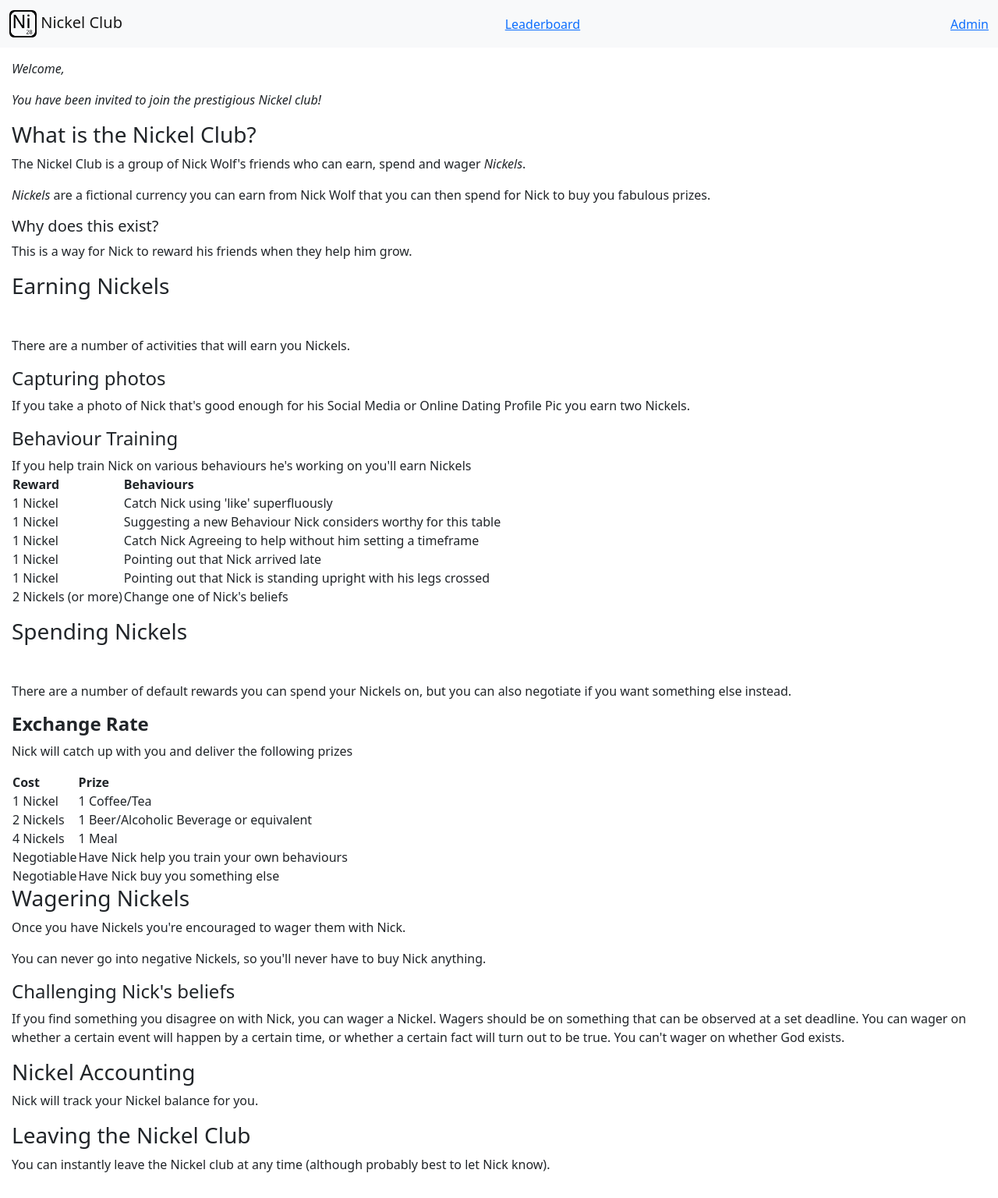
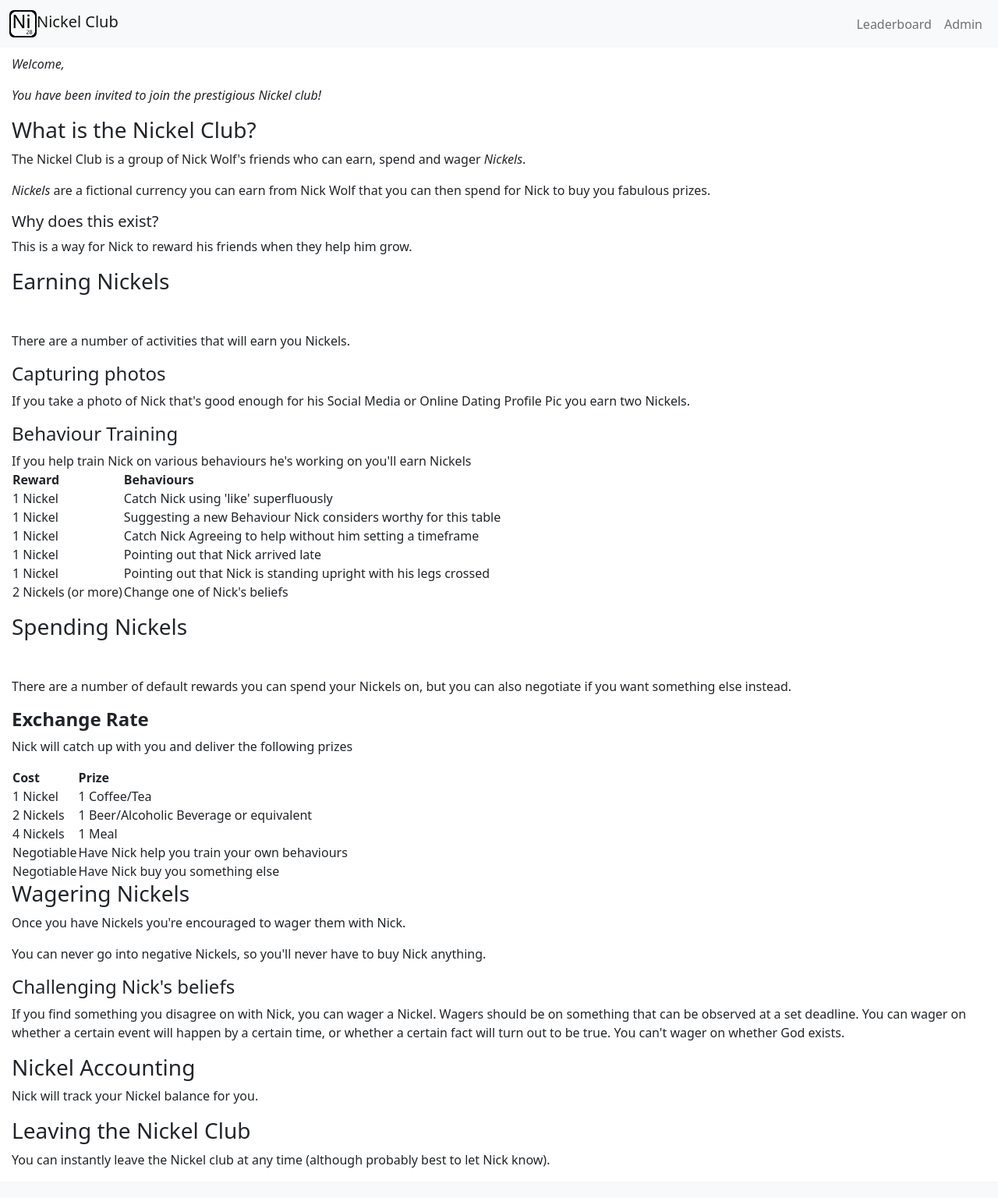
Before and after one commit to quintrino/nickel-club, a Flask app: page / in a window 1280 px wide. Shown: the whole page at 78% size. After the commit the page ends 1497 px from the top, so only its background shows below. Run offline with Flask 2, Linux system fonts and the light colour scheme.

Commit message:
Nicer navbar

```diff
--- a/nickel_club/admin/templates/admin/members.html
+++ b/nickel_club/admin/templates/admin/members.html
@@ -1,4 +1,4 @@
-{% extends 'admin/admin.html' %}
+{% extends 'base.html' %}
 {% block header %}
 <h1>{% block title %}Admin - Members{% endblock %}</h1>
 {% endblock %}
--- a/nickel_club/admin/templates/admin/nickel_requests.html
+++ b/nickel_club/admin/templates/admin/nickel_requests.html
@@ -1,4 +1,4 @@
-{% extends 'admin/admin.html' %}
+{% extends 'base.html' %}
 
 {% block header %}
 <h1>{% block title %}Admin - Nickel Requests{% endblock %}</h1>
--- a/nickel_club/admin/templates/admin/settings.html
+++ b/nickel_club/admin/templates/admin/settings.html
@@ -1,4 +1,4 @@
-{% extends 'admin/admin.html' %}
+{% extends 'base.html' %}
 
 {% block header %}
 <h1>{% block title %}Admin - Settings{% endblock %}</h1>
--- a/nickel_club/templates/base.html
+++ b/nickel_club/templates/base.html
@@ -2,9 +2,12 @@
   <head>
 		<title>{% block title %}{% endblock %} - Nickel Club</title>
     <link href="https://cdn.jsdelivr.net/npm/bootstrap@5.1.3/dist/css/bootstrap.min.css" rel="stylesheet" integrity="sha384-1BmE4kWBq78iYhFldvKuhfTAU6auU8tT94WrHftjDbrCEXSU1oBoqyl2QvZ6jIW3" crossorigin="anonymous">
+		<script src="https://cdn.jsdelivr.net/npm/bootstrap@5.1.3/dist/js/bootstrap.bundle.min.js" integrity="sha384-ka7Sk0Gln4gmtz2MlQnikT1wXgYsOg+OMhuP+IlRH9sENBO0LRn5q+8nbTov4+1p" crossorigin="anonymous"></script>
     <style>
     .content {
-      padding: 15px;
+      padding-left: 15px;
+      padding-right: 15px;
+      padding-top: 70px;
     }
 
 		.flash {
@@ -20,26 +23,45 @@
 	</head>
 	<body>
 		{% block navbar %}
-		<nav class="navbar navbar-light bg-light">
+		<nav class="navbar navbar-light navbar-expand-md bg-light justify-content-center fixed-top">
 			<div class="container-fluid">
-				<a class="navbar-brand" href="{{ url_for('public.about') }}">
+				<a href="{{ url_for('public.about') }}" class="navbar-brand d-flex w-50 me-auto">
 					<img id="logo" src="{{ url_for('static', filename='images/logo_placeholder.png') }}">
 					Nickel Club
 				</a>
-				<div class="nav-item">
-					<div><a href="{{ url_for('public.leaderboard') }}">Leaderboard</a></div>
+				<button class="navbar-toggler" type="button" data-bs-toggle="collapse" data-bs-target="#collapsingNavbar3">
+					<span class="navbar-toggler-icon"></span>
+				</button>
+
+				<div class="navbar-collapse collapse w-100" id="collapsingNavbar3">
+					<ul class="nav navbar-nav ms-auto w-100 justify-content-end">
+						<li class="nav-item">
+							<a class="nav-link" href="{{ url_for('public.leaderboard') }}">Leaderboard</a>
+						</li>
+						{% if g.admin %}
+						<li class="nav-item dropdown">
+							<a class="nav-link dropdown-toggle" href="#" id="navbarScrollingDropdown" role="button" data-bs-toggle="dropdown" aria-expanded="false"> Admin </a>
+							<ul class="dropdown-menu dropdown-menu-end" aria-labelledby="navbarScrollingDropdown">
+								<li><a class="dropdown-item" href="{{ url_for('admin.members') }}">Members</a></li>
+								<li><a class="dropdown-item" href="{{ url_for('admin.requests') }}">Requests</a></li>
+								<li><a class="dropdown-item" href="{{ url_for('admin.settings') }}">Settings</a></li>
+								<li>
+									<hr class="dropdown-divider">
+								</li>
+								<li><a class="dropdown-item" href="{{ url_for('admin.logout') }}">Log Out</a></li>
+							</ul>
+						</li>
+						{% else %}
+						<li class="nav-item">
+							<a class="nav-link" href="{{ url_for('admin.login') }}">Admin</a>
+						</li>
+						{% endif %}
+					</ul>
 				</div>
-				<div class="nav-item">
-					<div><a href="{{ url_for('admin.members') }}">Admin</a></div>
-				</div>
-				{% if g.admin %}
-				<div class="nav-item">
-					<div><a href="{{ url_for('admin.logout') }}">Log Out</a></div>
-				</div>
-				{% endif %}
 			</div>
 		</nav>
 		{% endblock %}
+
 		<section class="content">
 			<header class="header">
 				{% block header %}{% endblock %}
```
Also changed, not shown: nickel_club/admin/templates/admin/admin.html (deleted, +0 -19 lines).
